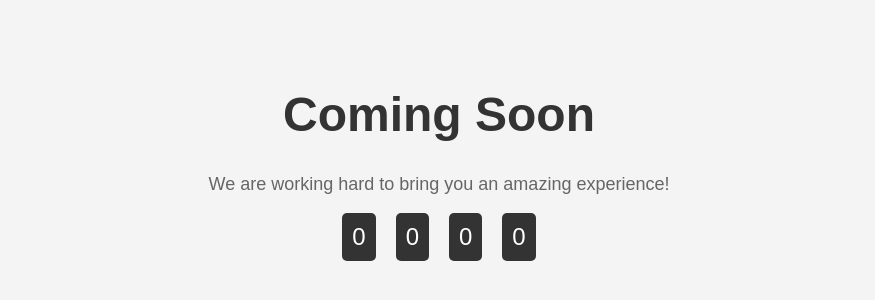
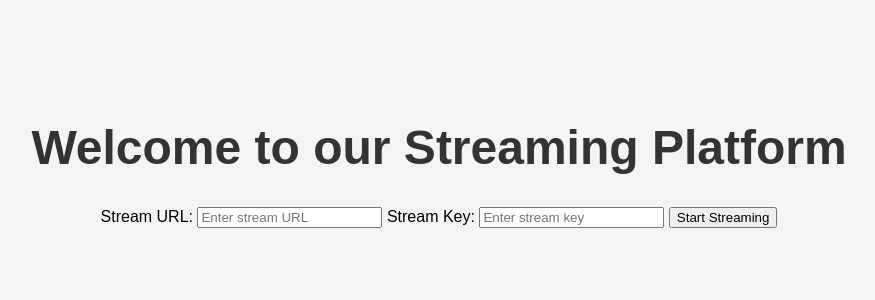
Before and after one commit to Manass22/tataplay, a plain HTML site: page index.html in a window 1280 px wide. Shown: the part 242-542 px from the top of the page, without its empty margins (201-1076 px from the left). Drawn offline with Linux system fonts and the light colour scheme.

Commit message:
Update index.html

```diff
--- a/index.html
+++ b/index.html
@@ -3,21 +3,21 @@
 <head>
     <meta charset="UTF-8">
     <meta name="viewport" content="width=device-width, initial-scale=1.0">
-    <title>Coming Soon</title>
+    <title>Streaming Website</title>
     <link rel="stylesheet" href="styles.css">
 </head>
 <body>
     <div class="container">
-        <h1>Coming Soon</h1>
-        <p>We are working hard to bring you an amazing experience!</p>
-        <div class="countdown">
-            <div id="days">0</div>
-            <div id="hours">0</div>
-            <div id="minutes">0</div>
-            <div id="seconds">0</div>
+        <h1>Welcome to our Streaming Platform</h1>
+        <div class="stream-input">
+            <label for="stream-url">Stream URL:</label>
+            <input type="text" id="stream-url" placeholder="Enter stream URL">
+            <label for="stream-key">Stream Key:</label>
+            <input type="text" id="stream-key" placeholder="Enter stream key">
+            <button onclick="startStreaming()">Start Streaming</button>
         </div>
     </div>
 
-    <script src="countdown.js"></script>
+    <script src="script.js"></script>
 </body>
 </html>
```
